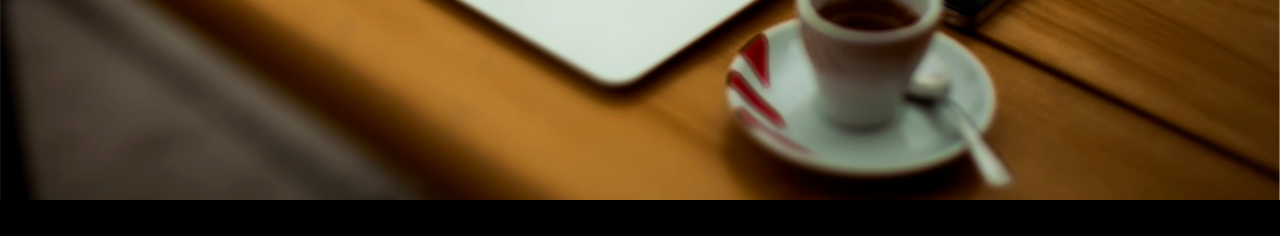
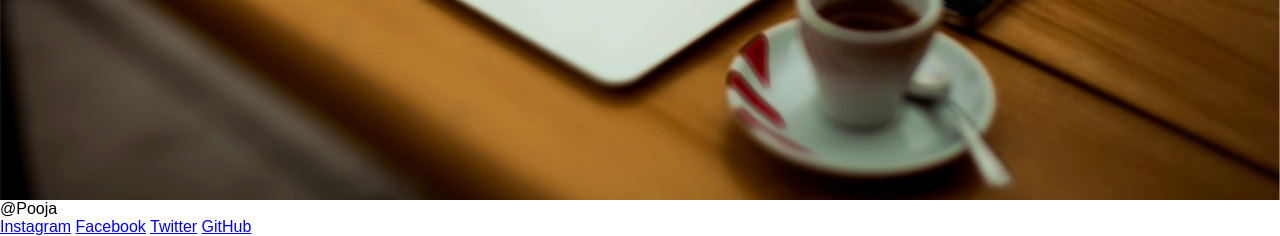
Before and after one commit to Pooja9824/normal-webpage, a PHP site: page /index.php in a window 1280 px wide. Shown: the part 600-836 px from the top of the page. Before the commit the page ends 800 px from the top, so only its background shows below. Run offline with PHP 8.4, Linux system fonts and the light colour scheme.

Commit message:
Add Footer content

```diff
--- a/footer.php
+++ b/footer.php
@@ -1,3 +1,16 @@
+<div class="footer">
+    <div class="dev">
+        @Pooja
+    </div>
+    <div class="social">
+        <a href="#">Instagram</a>
+        <a href="#">Facebook</a>
+        <a href="#">Twitter</a>
+        <a href="#">GitHub</a>
+    </div>
+</div>
+
+
 </body>
 
 </html>
```
